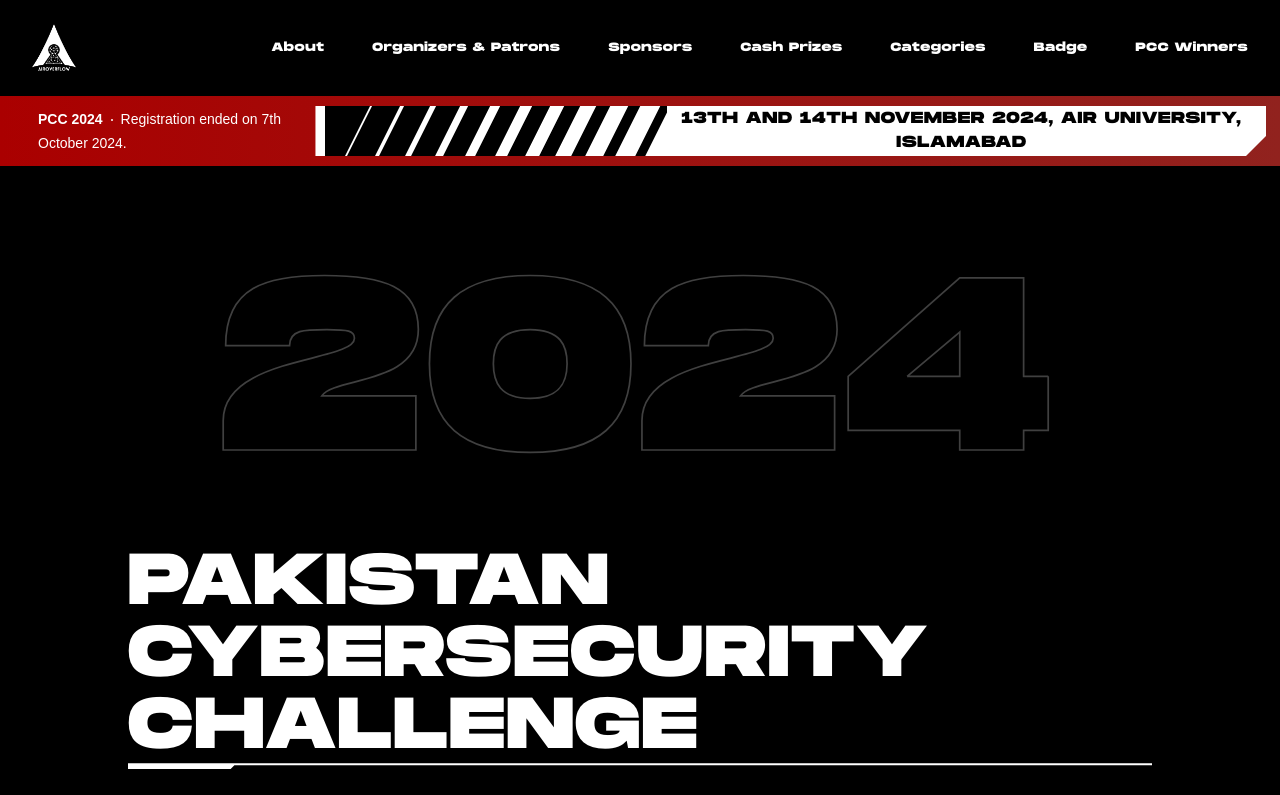
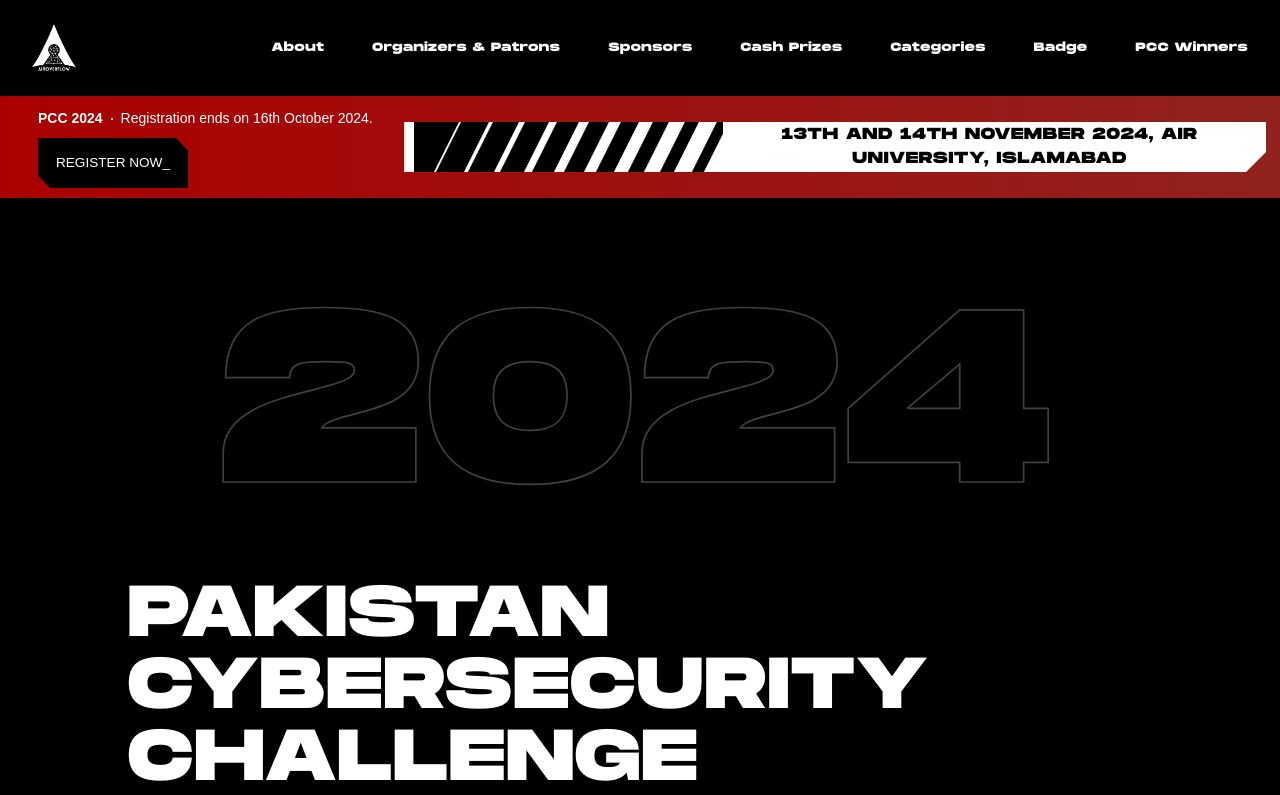
Before and after one commit to Tufalpha1/PCC-2024, a React (Vite) app: page / in a window 1280 px wide. Shown: the top 795 px of the page. Built offline with nearby package versions, Linux system fonts and the light colour scheme; a web font is replaced by a local one.

Commit message:
open registrations

```diff
--- a/src/App.tsx
+++ b/src/App.tsx
@@ -15,6 +15,7 @@
 import Layout from "./components/Layout";
 import Organizers from "./components/Organizers";
 import Sponsors from "./components/Sponsors";
+import Register from "./components/Register";
 
 function App() {
   return (
@@ -43,6 +44,8 @@
               <Badge />
               <Winners />
               <SectionDivider className="bg-white text-black" />
+              <Register />
+              <SectionDivider className="bg-white text-black" />
             </Layout>
           }
         />
--- a/src/components/Banner.tsx
+++ b/src/components/Banner.tsx
@@ -9,12 +9,12 @@
                 <svg viewBox="0 0 2 2" aria-hidden="true" className="mx-2 inline h-0.5 w-0.5 fill-current">
                   <circle r={1} cx={1} cy={1} />
                 </svg>
-                Registration ended on 7th October 2024.
+                Registration ends on 16th October 2024.
               </p>
-              {/* <a href="/#register" className="btn bg-black text-white">
+              <a href="/#register" className="btn bg-black text-white">
                 <span className="btn__content">Register now_</span>
                 <span className="btn__glitch"></span>
-              </a> */}
+              </a>
             </div>
             <div className="cyber-banner font-heading text-xs lg:text-sm xl:text-base uppercase tracking-wider bg-white text-black">
               13th and 14th November 2024, Air University, Islamabad
```
